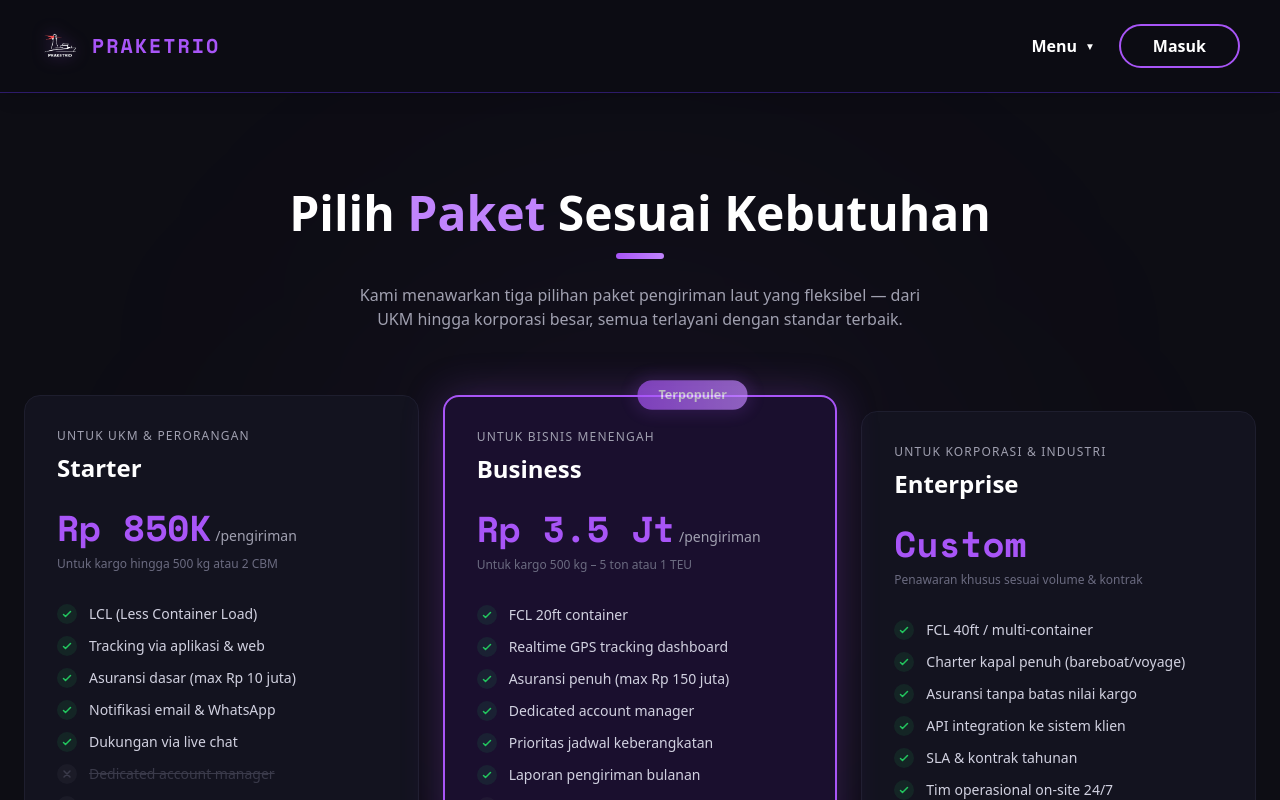
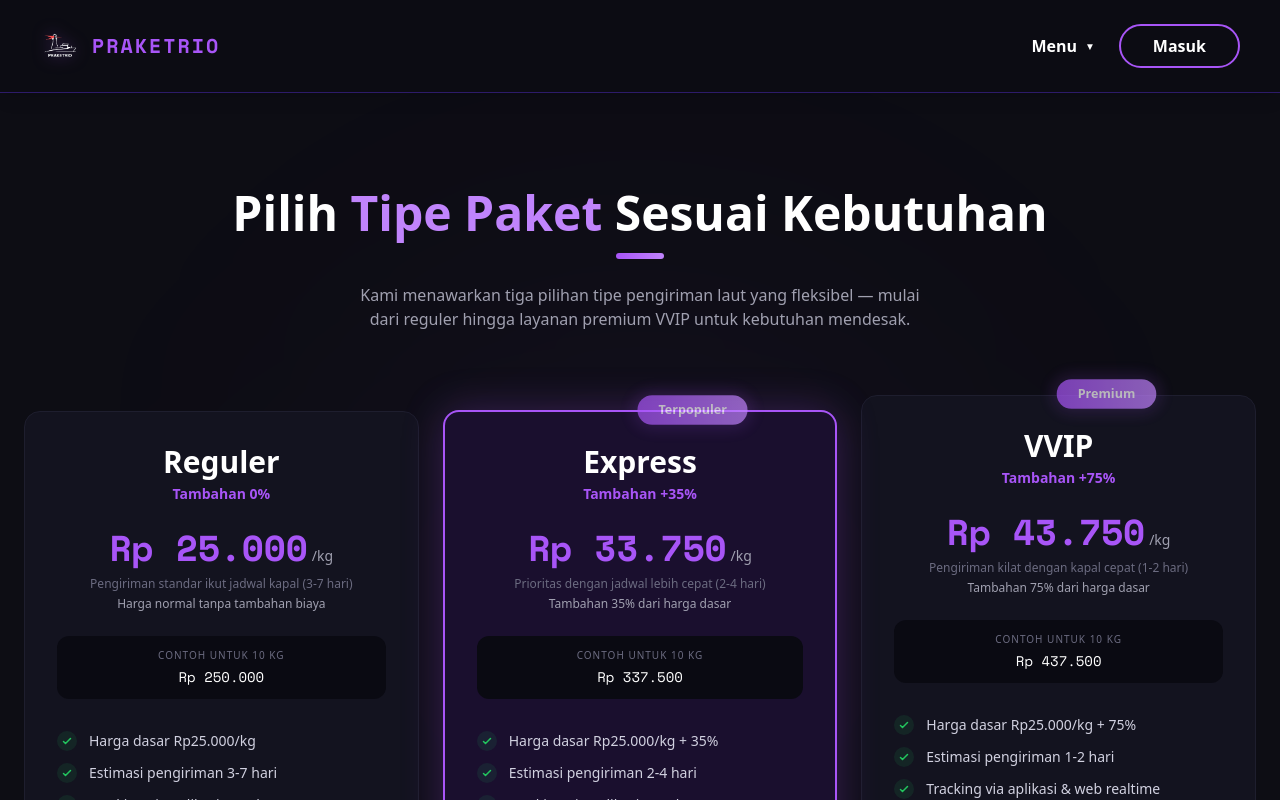
Before and after one commit to Praba301/PROJECT_SIWEB, a Next.js app: page / in a window 1280 px wide. Both pictures are taken after a click on the button "Lihat Paket". Shown: the top 800 px of the page. Built offline with nearby package versions, Linux system fonts and the light colour scheme.

Commit message:
praba update landing page

```diff
--- a/src/components/layout/Footer.tsx
+++ b/src/components/layout/Footer.tsx
@@ -35,8 +35,8 @@ export default function Footer() {
 
             {/* Kolom 3 */}
             <p className="text-[#A0A0B0] text-base leading-relaxed">
-              Dengan armada lebih dari 150+ kapal dan
-              jaringan yang menjangkau 34 kota tujuan, kami memastikan setiap paket tiba tepat waktu
+              Dengan armada lebih dari 8+ kapal dan
+              jaringan yang menjangkau 5 kota tujuan, kami memastikan setiap paket tiba tepat waktu
               dengan tingkat keberhasilan pengiriman 97.6% karena kepercayaan Anda adalah
               prioritas utama kami.
             </p>
--- a/src/components/sections/AboutSection.tsx
+++ b/src/components/sections/AboutSection.tsx
@@ -37,8 +37,7 @@ export default function AboutSection() {
           </h2>
           <p className="text-[#A0A0B0] text-base leading-relaxed mb-10 max-w-lg">
             Praketrio berdiri sejak 2011 sebagai mitra logistik laut terpercaya
-            di Indonesia. Kami menghubungkan lebih dari 34 kota pelabuhan dari
-            Sabang hingga Merauke dengan armada modern, sistem tracking
+            di Indonesia. Kami menghubungkan lebih dari 5 kota pelabuhan dengan armada modern, sistem tracking
             realtime, dan tim operasional berpengalaman.
           </p>
 
--- a/src/components/sections/LayananSection.tsx
+++ b/src/components/sections/LayananSection.tsx
@@ -1,33 +1,33 @@
 const layanan = [
   {
     icon: "📦",
-    title: "Full Container Load",
-    desc: "Sewa kontainer penuh untuk pengiriman masif. Ideal untuk eksportir, importir, dan perusahaan manufaktur dengan volume besar.",
+    title: "Reguler",
+    desc: "Pengiriman standar dengan estimasi 3-7 hari. Cocok untuk pengiriman rutin dengan volume kecil hingga menengah. Harga dasar Rp25.000/kg.",
   },
   {
-    icon: "🌐",
-    title: "Less Container Load",
-    desc: "Gabungkan kargo Anda dengan pengirim lain untuk efisiensi biaya. Cocok untuk UKM dan pengiriman regular bervolume kecil-menengah.",
+    icon: "🚀",
+    title: "Express",
+    desc: "Pengiriman prioritas dengan estimasi 2-4 hari. Tambahan 35% dari harga dasar. Dilengkapi tracking realtime dan prioritas jadwal.",
   },
   {
-    icon: "🚢",
-    title: "Express Sea Freight",
-    desc: "Pengiriman prioritas dengan jadwal keberangkatan tetap dan jaminan waktu tiba. Untuk kebutuhan kargo mendesak dengan deadline ketat.",
+    icon: "💎",
+    title: "VVIP",
+    desc: "Pengiriman premium tercepat dengan estimasi 1-2 hari. Tambahan 75% dari harga dasar. Dedicated account manager & asuransi penuh.",
   },
   {
-    icon: "❄️",
-    title: "Reefer Cargo",
-    desc: "Pengiriman kargo berpendingin untuk produk segar, farmasi, dan bahan kimia sensitif suhu dengan monitoring temperatur realtime.",
+    icon: "📊",
+    title: "Tracking Real-time",
+    desc: "Pantau posisi paket Anda secara live melalui dashboard. Notifikasi otomatis via email dan WhatsApp setiap ada update status.",
   },
   {
-    icon: "🔔",
-    title: "Project Cargo",
-    desc: "Solusi pengiriman khusus untuk barang oversized, alat berat, dan infrastruktur industri yang membutuhkan penanganan ekstra.",
+    icon: "🛡️",
+    title: "Asuransi Pengiriman",
+    desc: "Perlindungan asuransi untuk setiap paket. Reguler (max Rp10 juta), Express (max Rp50 juta), VVIP (max Rp150 juta).",
   },
   {
-    icon: "🛰️",
-    title: "Warehousing & Logistik",
-    desc: "Layanan pergudangan terintegrasi di 12 pelabuhan utama dengan sistem manajemen inventaris dan distribusi last-mile.",
+    icon: "🏢",
+    title: "Dukungan 24/7",
+    desc: "Tim customer service siap membantu Anda melalui live chat, email, atau telepon. Dukungan prioritas untuk pelanggan VVIP.",
   },
 ];
 
@@ -35,24 +35,23 @@ export default function LayananSection() {
   return (
     <section id="layanan" className="bg-[#0D0D14] py-24 px-6 relative overflow-hidden">
 
-      {/* Ornamen Cahaya Background Halus di Pojok Kanan Atas */}
+      {/* Ornamen Cahaya Background */}
       <div className="absolute top-0 right-0 w-[500px] h-[500px] bg-[#A855F7]/5 blur-[150px] rounded-full pointer-events-none" />
 
       <div className="max-w-7xl mx-auto w-full relative z-10">
 
-        {/* Header - Masuk dengan animasi Fade In Up bertahap */}
+        {/* Header */}
         <h2
           className="text-3xl md:text-5xl font-bold text-white text-center mb-4 opacity-0 animate-fade-in-up"
           style={{ animationDelay: "0.1s" }}
         >
-          Solusi <span className="text-[#C084FC]">Pengiriman</span> Lengkap
+          Layanan <span className="text-[#C084FC]">Pengiriman</span> Kami
         </h2>
         <p
           className="text-[#A0A0B0] text-center text-sm md:text-base leading-relaxed max-w-xl mx-auto mb-16 opacity-0 animate-fade-in-up"
           style={{ animationDelay: "0.2s" }}
         >
-          Kami menyediakan berbagai solusi logistik laut untuk memenuhi
-          kebutuhan bisnis Anda dari skala kecil hingga industri besar.
+          Pilih tipe pengiriman yang sesuai dengan kebutuhan dan budget Anda.
         </p>
 
         {/* Grid Layanan */}
@@ -60,13 +59,11 @@ export default function LayananSection() {
           {layanan.map((item, index) => (
             <div
               key={item.title}
-              // Container Utama Kartu dengan trigger 'group' untuk anak elemennya
-              className="group bg-[#13131F] border border-[#1E1E2E] rounded-2xl p-8 flex flex-col gap-4 transition-all duration-300 hover:bg-[#1A1A24] hover:border-[#A855F7] hover:-translate-y-3 hover:shadow-[0_20px_40px_-10px_rgba(168,85,247,0.25)] opacity-0 animate-fade-in-up cursor-pointer"
-              // Delay dinamis agar kartu muncul bergantian dari kiri ke kanan
+              className="group bg-[#13131F] border border-[#1E1E2E] rounded-2xl p-8 flex flex-col gap-4 transition-all duration-300 hover:bg-[#1A1A24] hover:border-[#A855F7] hover:-translate-y-3 hover:shadow-[0_20px_40px_-10px_rgba(168,85,247,0.25)] opacity-0 animate-fade-in-up cursor-default"
               style={{ animationDelay: `${0.3 + index * 0.15}s` }}
             >
-              {/* Kotak Ikon: Berputar sedikit dan membesar saat di-hover */}
-              <div className="w-14 h-14 bg-[#1E1E2E] rounded-xl flex items-center justify-center text-2xl transition-all duration-300 group-hover:bg-[#A855F7]/20 group-hover:scale-110 group-hover:-rotate-6 group-hover:shadow-inner">
+              {/* Kotak Ikon */}
+              <div className="w-14 h-14 bg-[#1E1E2E] rounded-xl flex items-center justify-center text-2xl transition-all duration-300 group-hover:bg-[#A855F7]/20 group-hover:scale-110 group-hover:-rotate-6">
                 <span className="transition-transform duration-300 group-hover:scale-110 group-hover:rotate-12">
                   {item.icon}
                 </span>
@@ -79,14 +76,6 @@ export default function LayananSection() {
               <p className="text-[#A0A0B0] text-sm leading-relaxed transition-colors duration-300 group-hover:text-white/90">
                 {item.desc}
               </p>
-
-              {/* Interaksi Mikro: Teks 'Pelajari selengkapnya' muncul bergeser saat di-hover */}
-              <div className="mt-auto pt-4 flex items-center text-[#A855F7] text-sm font-semibold opacity-0 -translate-x-4 transition-all duration-300 group-hover:opacity-100 group-hover:translate-x-0">
-                Pelajari selengkapnya
-                <svg className="w-4 h-4 ml-2 transition-transform duration-300 group-hover:translate-x-1" fill="none" stroke="currentColor" viewBox="0 0 24 24">
-                  <path strokeLinecap="round" strokeLinejoin="round" strokeWidth="2" d="M14 5l7 7m0 0l-7 7m7-7H3"></path>
-                </svg>
-              </div>
             </div>
           ))}
         </div>
--- a/src/components/sections/PricingSection.tsx
+++ b/src/components/sections/PricingSection.tsx
@@ -1,64 +1,63 @@
-import Link from "next/link";
+"use client";
 
 const plans = [
   {
-    target: "Untuk UKM & Perorangan",
-    name: "Starter",
-    price: "Rp 850K",
-    unit: "/pengiriman",
-    note: "Untuk kargo hingga 500 kg atau 2 CBM",
+    name: "Reguler",
+    price: "Rp 25.000",
+    unit: "/kg",
+    note: "Pengiriman standar ikut jadwal kapal (3-7 hari)",
     highlight: false,
     badge: null,
+    percentage: "0%",
+    description: "Harga normal tanpa tambahan biaya",
     features: [
-      { text: "LCL (Less Container Load)", active: true },
+      { text: "Harga dasar Rp25.000/kg", active: true },
+      { text: "Estimasi pengiriman 3-7 hari", active: true },
       { text: "Tracking via aplikasi & web", active: true },
-      { text: "Asuransi dasar (max Rp 10 juta)", active: true },
       { text: "Notifikasi email & WhatsApp", active: true },
       { text: "Dukungan via live chat", active: true },
-      { text: "Dedicated account manager", active: false },
-      { text: "Reefer / cold chain", active: false },
+      { text: "Asuransi dasar (max Rp10 juta)", active: false },
+      { text: "Prioritas jadwal", active: false },
     ],
-    cta: "Mulai Sekarang",
-    ctaHref: "#",
   },
   {
-    target: "Untuk Bisnis Menengah",
-    name: "Business",
-    price: "Rp 3.5 Jt",
-    unit: "/pengiriman",
-    note: "Untuk kargo 500 kg – 5 ton atau 1 TEU",
+    name: "Express",
+    price: "Rp 33.750",
+    unit: "/kg",
+    note: "Prioritas dengan jadwal lebih cepat (2-4 hari)",
     highlight: true,
     badge: "Terpopuler",
+    percentage: "+35%",
+    description: "Tambahan 35% dari harga dasar",
     features: [
-      { text: "FCL 20ft container", active: true },
-      { text: "Realtime GPS tracking dashboard", active: true },
-      { text: "Asuransi penuh (max Rp 150 juta)", active: true },
-      { text: "Dedicated account manager", active: true },
+      { text: "Harga dasar Rp25.000/kg + 35%", active: true },
+      { text: "Estimasi pengiriman 2-4 hari", active: true },
+      { text: "Tracking via aplikasi & web", active: true },
+      { text: "Notifikasi email & WhatsApp", active: true },
+      { text: "Dukungan via live chat", active: true },
+      { text: "Asuransi dasar (max Rp10 juta)", active: true },
       { text: "Prioritas jadwal keberangkatan", active: true },
-      { text: "Laporan pengiriman bulanan", active: true },
-      { text: "Reefer / cold chain", active: false },
     ],
-    cta: "Pilih Paket Ini →",
-    ctaHref: "#",
   },
   {
-    target: "Untuk Korporasi & Industri",
-    name: "Enterprise",
-    price: "Custom",
-    unit: "",
-    note: "Penawaran khusus sesuai volume & kontrak",
+    name: "VVIP",
+    price: "Rp 43.750",
+    unit: "/kg",
+    note: "Pengiriman kilat dengan kapal cepat (1-2 hari)",
     highlight: false,
-    badge: null,
+    badge: "Premium",
+    percentage: "+75%",
+    description: "Tambahan 75% dari harga dasar",
     features: [
-      { text: "FCL 40ft / multi-container", active: true },
-      { text: "Charter kapal penuh (bareboat/voyage)", active: true },
-      { text: "Asuransi tanpa batas nilai kargo", active: true },
-      { text: "API integration ke sistem klien", active: true },
-      { text: "SLA & kontrak tahunan", active: true },
-      { text: "Tim operasional on-site 24/7", active: true },
+      { text: "Harga dasar Rp25.000/kg + 75%", active: true },
+      { text: "Estimasi pengiriman 1-2 hari", active: true },
+      { text: "Tracking via aplikasi & web realtime", active: true },
+      { text: "Notifikasi email & WhatsApp priority", active: true },
+      { text: "Dedicated account manager", active: true },
+      { text: "Asuransi penuh (max Rp150 juta)", active: true },
+      { text: "Prioritas jadwal tertinggi", active: true },
+      { text: "Laporan pengiriman detail", active: true },
     ],
-    cta: "Hubungi Sales",
-    ctaHref: "#",
   },
 ];
 
@@ -66,17 +65,17 @@ export default function PricingSection() {
   return (
     <section id="pilih-paket" className="bg-[#0D0D14] py-24 px-6 relative overflow-hidden">
 
-      {/* Ornamen Glow Halus di Background Tengah */}
+      {/* Ornamen Glow */}
       <div className="absolute top-1/2 left-1/2 -translate-x-1/2 -translate-y-1/2 w-[600px] h-[600px] bg-[#A855F7]/5 blur-[150px] rounded-full pointer-events-none" />
 
       <div className="max-w-7xl mx-auto w-full relative z-10">
 
-        {/* Header - Masuk dengan animasi Fade In Up */}
+        {/* Header */}
         <h2
           className="text-3xl md:text-5xl font-bold text-white text-center mb-4 opacity-0 animate-fade-in-up"
           style={{ animationDelay: "0.1s" }}
         >
-          Pilih <span className="text-[#C084FC]">Paket</span> Sesuai Kebutuhan
+          Pilih <span className="text-[#C084FC]">Tipe Paket</span> Sesuai Kebutuhan
         </h2>
         <div
           className="w-12 h-1.5 bg-gradient-to-r from-[#A855F7] to-[#C084FC] mx-auto mb-6 rounded-full opacity-0 animate-fade-in-up"
@@ -86,9 +85,7 @@ export default function PricingSection() {
           className="text-[#A0A0B0] text-center text-sm md:text-base leading-relaxed max-w-xl mx-auto mb-16 opacity-0 animate-fade-in-up"
           style={{ animationDelay: "0.3s" }}
         >
-          Kami menawarkan tiga pilihan paket pengiriman laut yang fleksibel —
-          dari UKM hingga korporasi besar, semua terlayani dengan standar
-          terbaik.
+          Kami menawarkan tiga pilihan tipe pengiriman laut yang fleksibel — mulai dari reguler hingga layanan premium VVIP untuk kebutuhan mendesak.
         </p>
 
         {/* Cards Grid */}
@@ -96,7 +93,6 @@ export default function PricingSection() {
           {plans.map((plan, index) => (
             <div
               key={plan.name}
-              // Efek hover, pop-up, dan perbesaran khusus untuk paket highlight
               className={`group relative rounded-2xl p-8 flex flex-col gap-6 transition-all duration-500 opacity-0 animate-fade-in-up hover:-translate-y-3 cursor-default ${
                 plan.highlight
                   ? "bg-[#1A0F2E] border-2 border-[#A855F7] shadow-[0_0_40px_rgba(168,85,247,0.25)] hover:shadow-[0_20px_50px_rgba(168,85,247,0.4)] md:scale-105 z-10"
@@ -104,32 +100,45 @@ export default function PricingSection() {
               }`}
               style={{ animationDelay: `${0.4 + index * 0.15}s` }}
             >
-              {/* Badge dengan animasi Pulse Glow */}
+              {/* Badge */}
               {plan.badge && (
                 <span className="absolute -top-4 left-1/2 -translate-x-1/2 bg-gradient-to-r from-[#A855F7] to-[#C084FC] text-white text-xs font-bold px-5 py-1.5 rounded-full shadow-[0_0_15px_rgba(168,85,247,0.5)] animate-pulse-glow">
                   {plan.badge}
                 </span>
               )}
 
-              {/* Target & Name */}
-              <div>
-                <p className="text-[#A0A0B0] text-xs uppercase tracking-widest mb-2 transition-colors duration-300 group-hover:text-white/80">
-                  {plan.target}
-                </p>
-                <h3 className="text-white font-bold text-2xl transition-colors duration-300 group-hover:text-[#C084FC]">
+              {/* Nama Paket */}
+              <div className="text-center">
+                <h3 className="text-white font-bold text-3xl transition-colors duration-300 group-hover:text-[#C084FC]">
                   {plan.name}
                 </h3>
+                {plan.percentage && (
+                  <p className="text-[#A855F7] text-sm font-semibold mt-1">
+                    Tambahan {plan.percentage}
+                  </p>
+                )}
               </div>
 
-              {/* Price - Teks Harga sedikit membesar saat di-hover */}
-              <div>
-                <p className="text-[#A855F7] font-bold text-4xl font-mono transition-transform duration-300 group-hover:scale-105 group-hover:text-[#C084FC] origin-left">
+              {/* Price */}
+              <div className="text-center">
+                <p className="text-[#A855F7] font-bold text-4xl font-mono transition-transform duration-300 group-hover:scale-105 group-hover:text-[#C084FC]">
                   {plan.price}
                   <span className="text-[#A0A0B0] text-sm font-sans font-normal ml-1">
                     {plan.unit}
                   </span>
                 </p>
                 <p className="text-[#6B6B80] text-xs mt-2">{plan.note}</p>
+                <p className="text-[#A0A0B0] text-xs mt-1">{plan.description}</p>
+              </div>
+
+              {/* Contoh Perhitungan */}
+              <div className="bg-[#0A0A12] rounded-xl p-3 text-center">
+                <p className="text-[#6B6B80] text-[10px] uppercase tracking-widest mb-1">Contoh untuk 10 kg</p>
+                <p className="text-white text-sm font-mono">
+                  {plan.name === "Reguler" && "Rp 250.000"}
+                  {plan.name === "Express" && "Rp 337.500"}
+                  {plan.name === "VVIP" && "Rp 437.500"}
+                </p>
               </div>
 
               {/* Features List */}
@@ -153,17 +162,14 @@ export default function PricingSection() {
                 ))}
               </ul>
 
-              {/* CTA Button - Diubah jadi membal (active) dan membulat */}
-              <Link
-                href={plan.ctaHref}
-                className={`mt-auto w-full text-center text-sm font-bold py-3.5 rounded-full transition-all duration-300 hover:-translate-y-1 active:scale-95 ${
-                  plan.highlight
-                    ? "bg-[#A855F7] hover:bg-[#9333EA] text-white shadow-[0_0_15px_rgba(168,85,247,0.4)] hover:shadow-[0_0_25px_rgba(168,85,247,0.6)]"
-                    : "border border-[#2D1B69] hover:border-[#A855F7] hover:bg-[#A855F7]/10 text-white"
-                }`}
-              >
-                {plan.cta}
-              </Link>
+              {/* Info Note */}
+              <div className="mt-auto text-center pt-4 border-t border-[#1E1E2E]">
+                <p className="text-[#6B6B80] text-[11px]">
+                  {plan.name === "Reguler" && "Pilih di halaman dashboard setelah login"}
+                  {plan.name === "Express" && "Pilih di halaman dashboard setelah login"}
+                  {plan.name === "VVIP" && "Hubungi tim marketing untuk info lebih lanjut"}
+                </p>
+              </div>
             </div>
           ))}
         </div>
--- a/src/components/sections/StatsSection.tsx
+++ b/src/components/sections/StatsSection.tsx
@@ -1,6 +1,6 @@
 const stats = [
-  { value: "150+", label: "Armada Kapal" },
-  { value: "34", label: "Kota Tujuan" },
+  { value: "8+", label: "Armada Kapal" },
+  { value: "5", label: "Kota Tujuan" },
   { value: "97.6%", label: "On-Time" },
   { value: "12K+", label: "Pengiriman/Bulan" },
 ];
```
Also changed, not shown: src/components/sections/RuteSection.tsx (+34 -64 lines).
